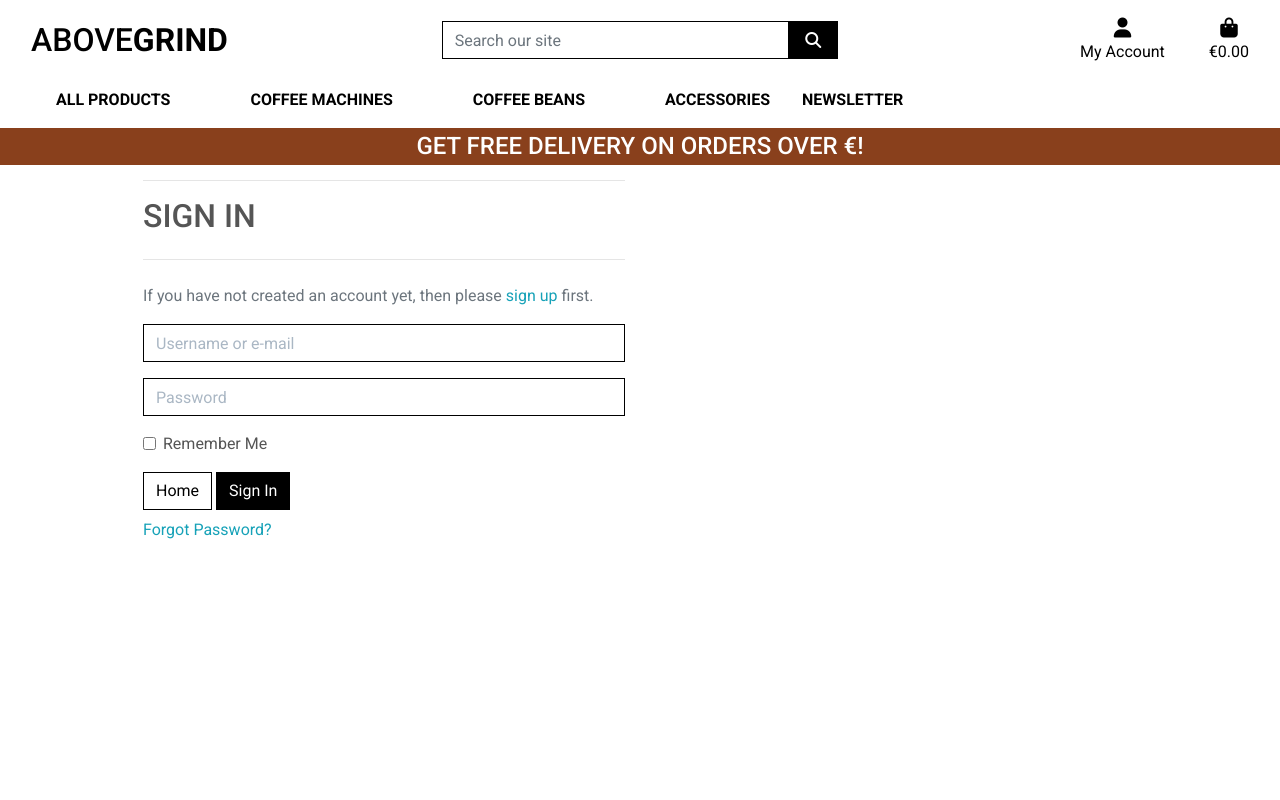
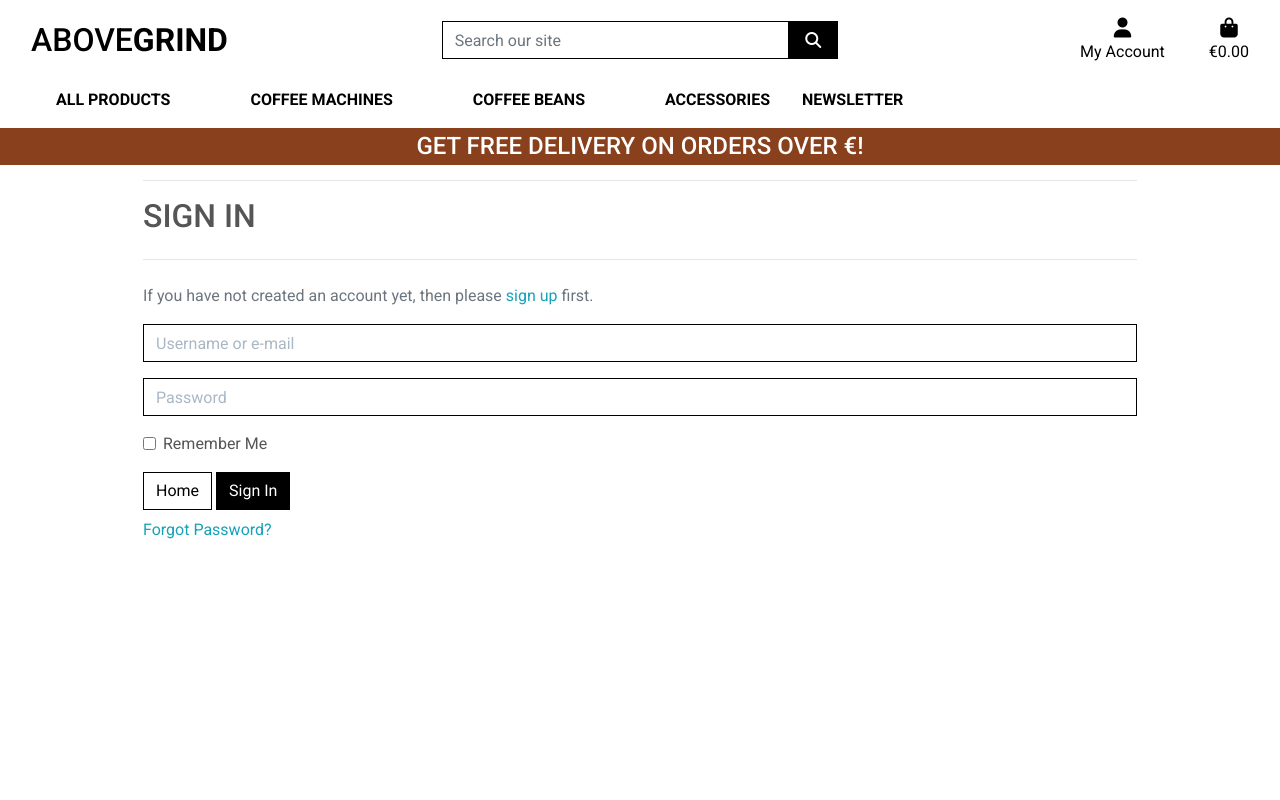
Before and after one commit to shellym96/above_grind, a Django app: a page that uses templates/allauth/account/base.html in a window 1280 px wide. Run offline with Django 3.2, Linux system fonts and the light colour scheme; parts of the project's set-up code (start-up, migrations or seed data) failed here and were passed over; some libraries are stand-ins or nearby versions.

Commit message:
Update columns on base.html

```diff
--- a/templates/allauth/account/base.html
+++ b/templates/allauth/account/base.html
@@ -4,7 +4,7 @@
     <div class="container header-container">
         <div class="overlay"></div>
         <div class="row">
-            <div class="col-6">
+            <div class="col-12  col-md col-6">
                 <div class="allauth-form-inner-content">
                     {% block inner_content %}
                     {% endblock %}
```
